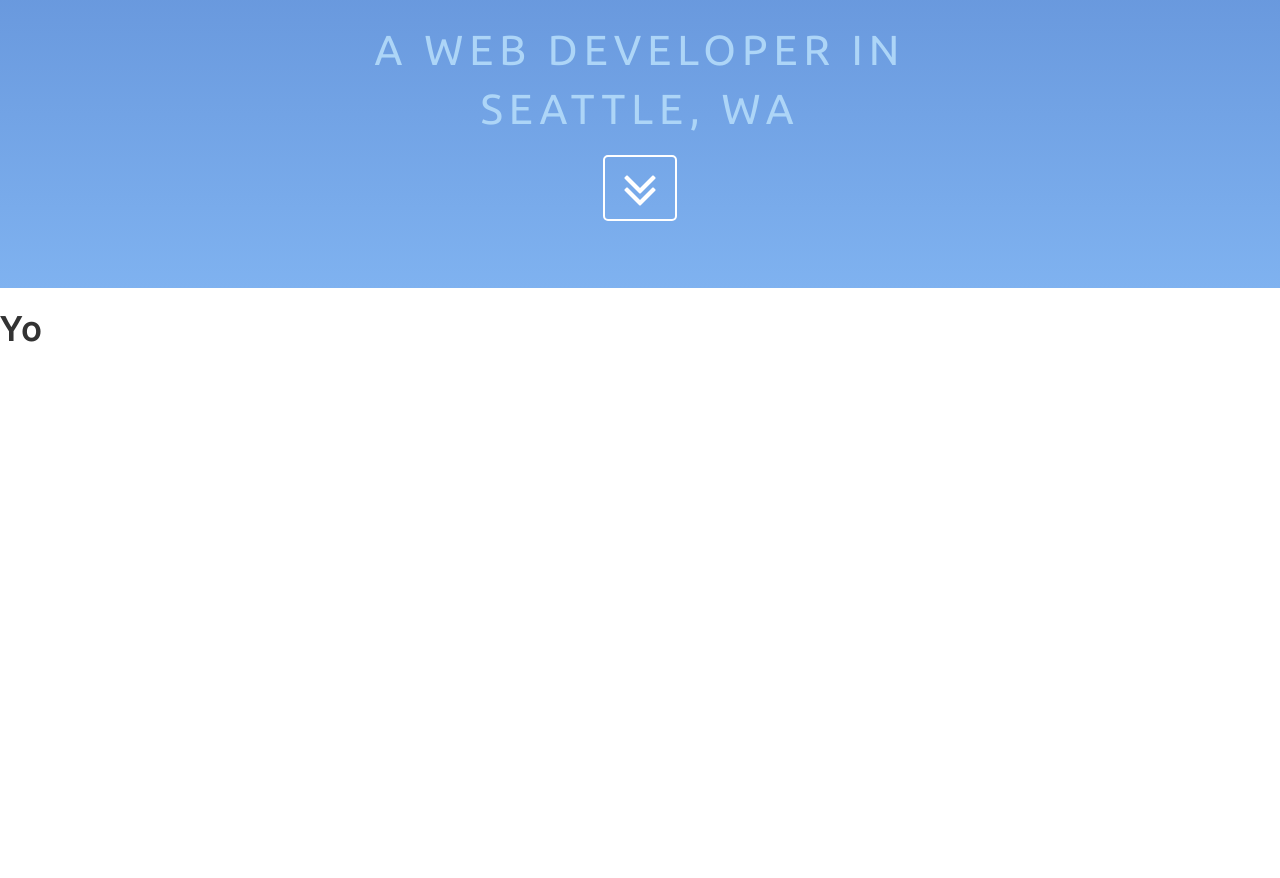
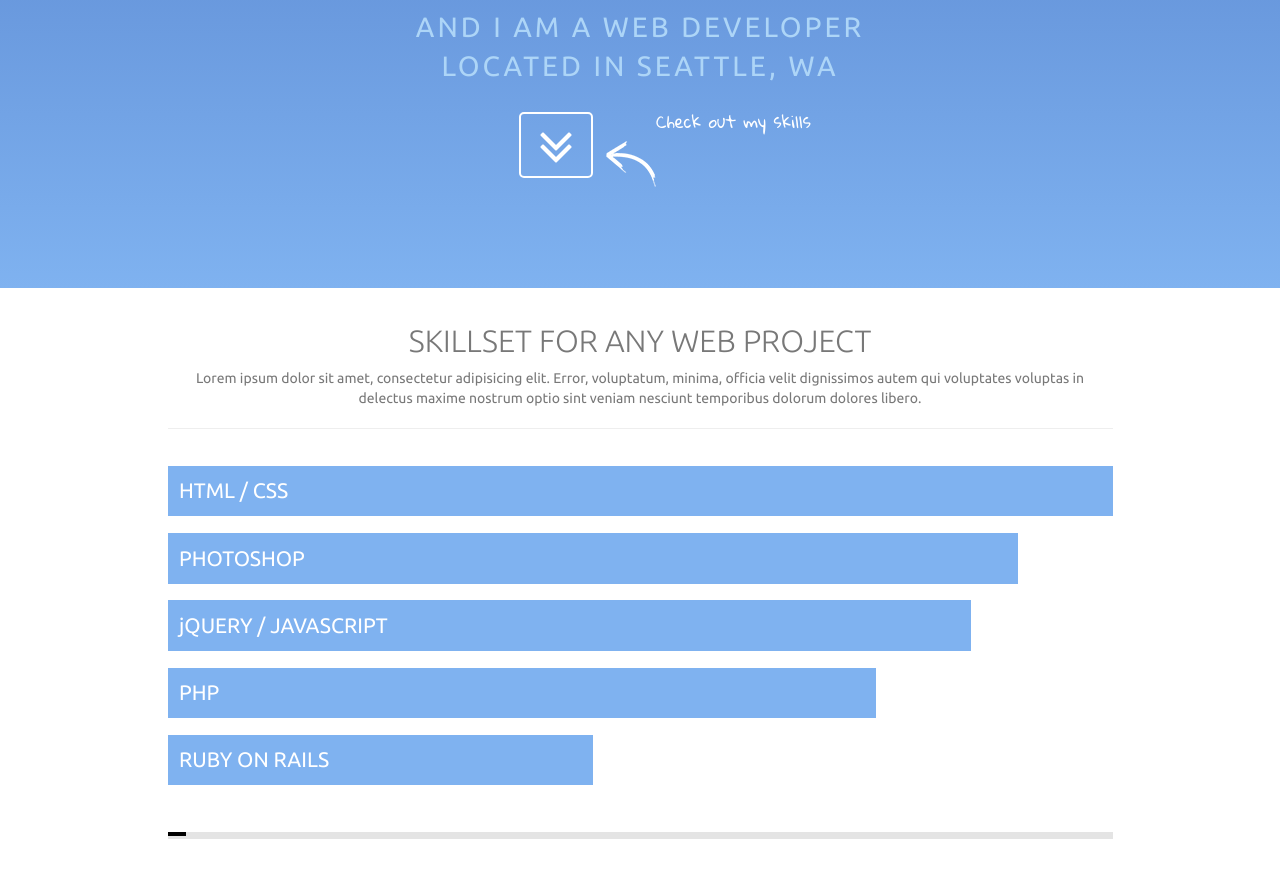
Before and after one commit to mbaughman929/Personal-Website, a plain HTML site: page index.html in a window 1280 px wide. Shown: the part 390-1268 px from the top of the page. Before the commit the page ends 800 px from the top, so only its background shows below. Drawn offline with nearby package versions, Linux system fonts and the light colour scheme.

Commit message:
added skills section

```diff
--- a/assets/css/custom.css
+++ b/assets/css/custom.css
@@ -74,26 +74,100 @@ body {
 	border: 2px solid #fff;
 	padding: .1em .3em 0 .3em;
 	border-radius: 5px;
+	margin-top: 10px;
+	margin-left: 50px;
 }
 .intro i:hover {
 	color: #add5f7;
 	background-color: #fff;
 }
-section .i-am {
+section .hi {
 	margin-bottom: -.4em;
 }
-section .i-am, .web-dev {
+section .hi, .web-dev {
 	text-transform: uppercase;
 	color: #add5f7;
-	font-size: 3em;
+	font-size: 2em;
 	line-height: 140%;
-	letter-spacing: 6px;
+	letter-spacing: 3px;
 }
 section .name {
 	color: #fff;
 	font-size: 6em;
-	letter-spacing: 20px;
+	letter-spacing: 10px;
+	font-weight: 700;
 }
+section img {
+	padding-left: 10px;
+}
+section .check-skills {
+	float: right;
+	margin-top: 7px;
+	color: white;
+	font-family: 'Gloria Hallelujah', cursive;
+	font-size: 1.2em;
+}
+
 /* END INTRO SECTION */
 
-START
+/*START SKILLS*/
+.skills {
+	margin-top: 1.5em;
+}
+.skills h1 {
+	color: #787878;
+	font-size: 2.2em;
+	text-align: center;
+	margin-top: .5em;
+	font-weight: 300;
+}
+.skills .subheading {
+	color: #787878;
+	font-size: 1em;
+	text-align: center;
+	margin-top: .5em;
+}
+.skills .html,
+.php,
+.jquery,
+.ruby,
+.photoshop {
+	color: #fff;
+	background-color: #7fb2f0;
+	margin-top: 1.2em;
+	padding: 1px;
+}
+.skills .p-html,
+.p-photoshop,
+.p-jquery,
+.p-php,
+.p-ruby {
+	font-size: 1.5em;
+	padding: .4em 0 0 .5em;
+}
+.skills .html {
+	width: 100%;
+}
+.skills .photoshop {
+	width: 90%;
+}
+.skills .jquery {
+	width: 85%;
+}
+.skills .php {
+	width: 75%;
+}
+.skills .ruby {
+	width: 45%;
+}
+.skills .measure {
+	height: 7px;
+	width: 100%;
+	background-color: #e4e4e4;
+	margin-top: 5%;
+}
+.skills .measure .beginner {
+	border: 2px solid black;
+	width: 2%;
+	background-color: #e4e4e4;
+}
--- a/index.html
+++ b/index.html
@@ -12,6 +12,7 @@
 	<!-- Fonts -->
 	<link href="http://netdna.bootstrapcdn.com/font-awesome/4.0.3/css/font-awesome.min.css" rel="stylesheet" type="text/css">
 	<link href='http://fonts.googleapis.com/css?family=Ubuntu:300,400,500,700,300italic,400italic,500italic,700italic' rel='stylesheet' type='text/css'>
+	<link href='http://fonts.googleapis.com/css?family=Gloria+Hallelujah' rel='stylesheet' type='text/css'>
 
 </head>
 <body id="page-top" data-spy="scroll" data-target="navbar-custom">
@@ -48,12 +49,14 @@
 			<div class="container">
 				<div class="row">
 					<div class="col-md-8 col-md-offset-2">
-						<p class="i-am">I am</p>
+						<p class="hi">Hi, My name is</p>
 						<h2 class="name">MICHAEL<br/>BAUGHMAN</h2>
-						<p class="web-dev">A Web Developer in<br> Seattle, WA</p>
+						<p class="web-dev">and I am a Web Developer<br>located in Seattle, WA</p>
 						<div class="page-scroll">
                             <a href="#skills" class="btn btn-circle">
                                 <i class="fa fa-angle-double-down animated"></i>
+                                <img src="assets/img/skills-arrow.png" alt="">
+                                <p class="check-skills">Check out my skills</p>
                             </a>
                         </div>
 					</div>
@@ -62,10 +65,51 @@
 		</div>
 	</section>
 
-	<section id="skills">
-		<h1>Yo</h1>
+	<section id="skills" class="skills">
+		<div class="container">
+			<div class="row">
+				<div class="col-xs-12 col-sm-12 col-md-12 col-lg-10 col-lg-offset-1">
+					<h1 class="heading">SKILLSET FOR ANY WEB PROJECT</h1>
+					<p class="subheading">Lorem ipsum dolor sit amet, consectetur adipisicing elit. Error, voluptatum, minima, officia velit dignissimos autem qui voluptates voluptas in delectus maxime nostrum optio sint veniam nesciunt temporibus dolorum dolores libero.</p><hr>
+				</div>
+				<div class="graph">
+					<div class="col-xs-12 col-sm-12 col-md-12 col-lg-10 col-lg-offset-1">
+						<div class="html">
+							<p class="p-html">HTML / CSS</p>
+						</div>
+						<div class="photoshop">
+							<p class="p-photoshop">PHOTOSHOP</p>
+						</div>
+						<div class="jquery">
+							<p class="p-jquery">jQUERY / JAVASCRIPT</p>
+						</div>
+						<div class="php">
+							<p class="p-php">PHP</p>
+						</div>
+						<div class="ruby">
+							<p class="p-ruby">RUBY ON RAILS</p>
+						</div>
+						<div class="measure">
+							<div class="beginner">
+
+							</div>
+						</div>
+						<!-- <div class="page-scroll">
+                            <a href="#skills" class="btn btn-circle">
+                                <i class="fa fa-angle-double-down animated"></i>
+                                <img class="icon" src="assets/img/skills-arrow.png" alt="">
+                                <p class="check-skills">Take a look at my resume</p>
+                            </a>
+                        </div> -->
+					</div>
+				</div>
+			</div>
+		</div>
 	</section>
-
+<br>
+<br>
+<br>
+<br>
 
 
 
```
Also changed, not shown: assets/img/skills-arrow.png (added).
